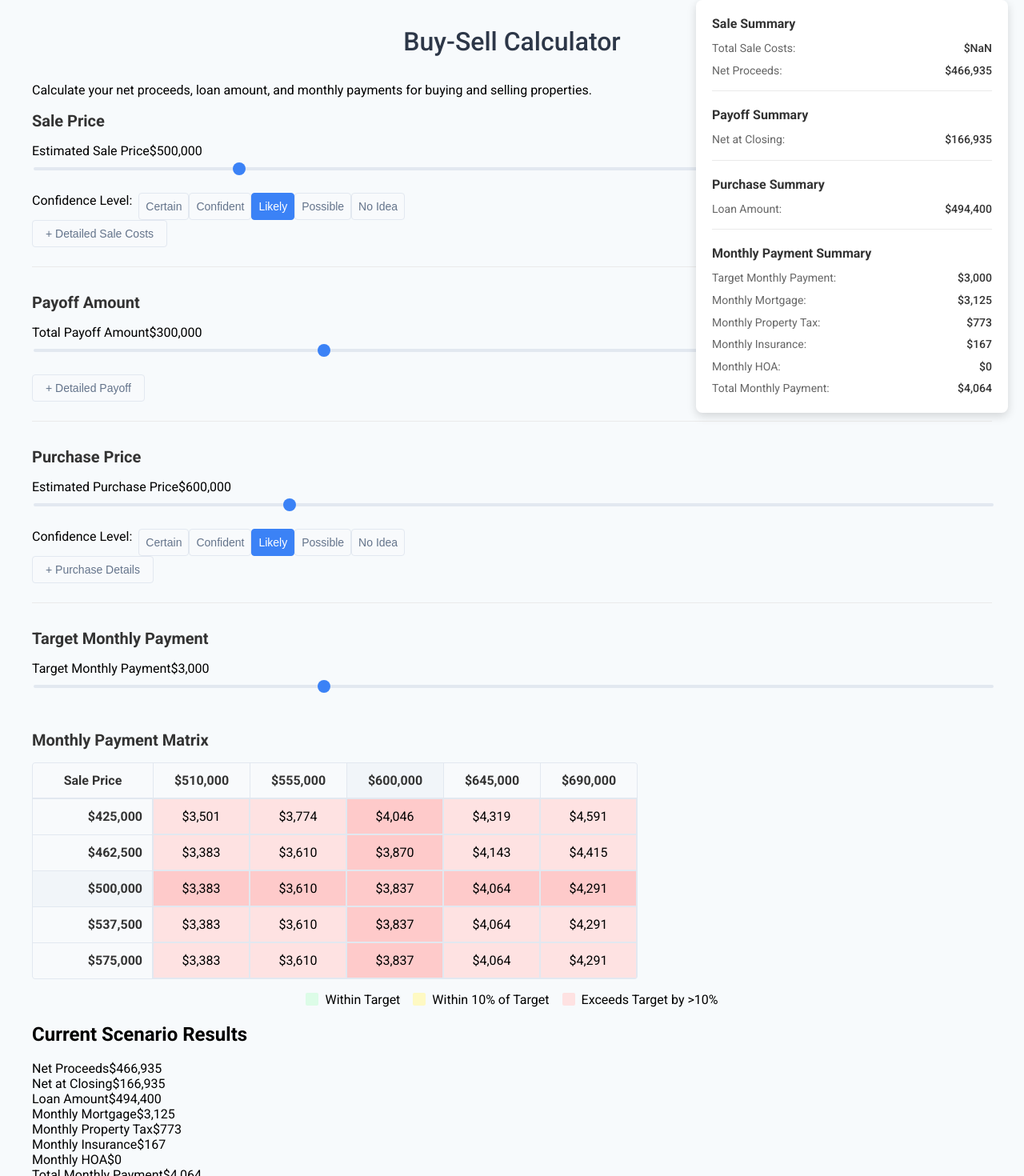
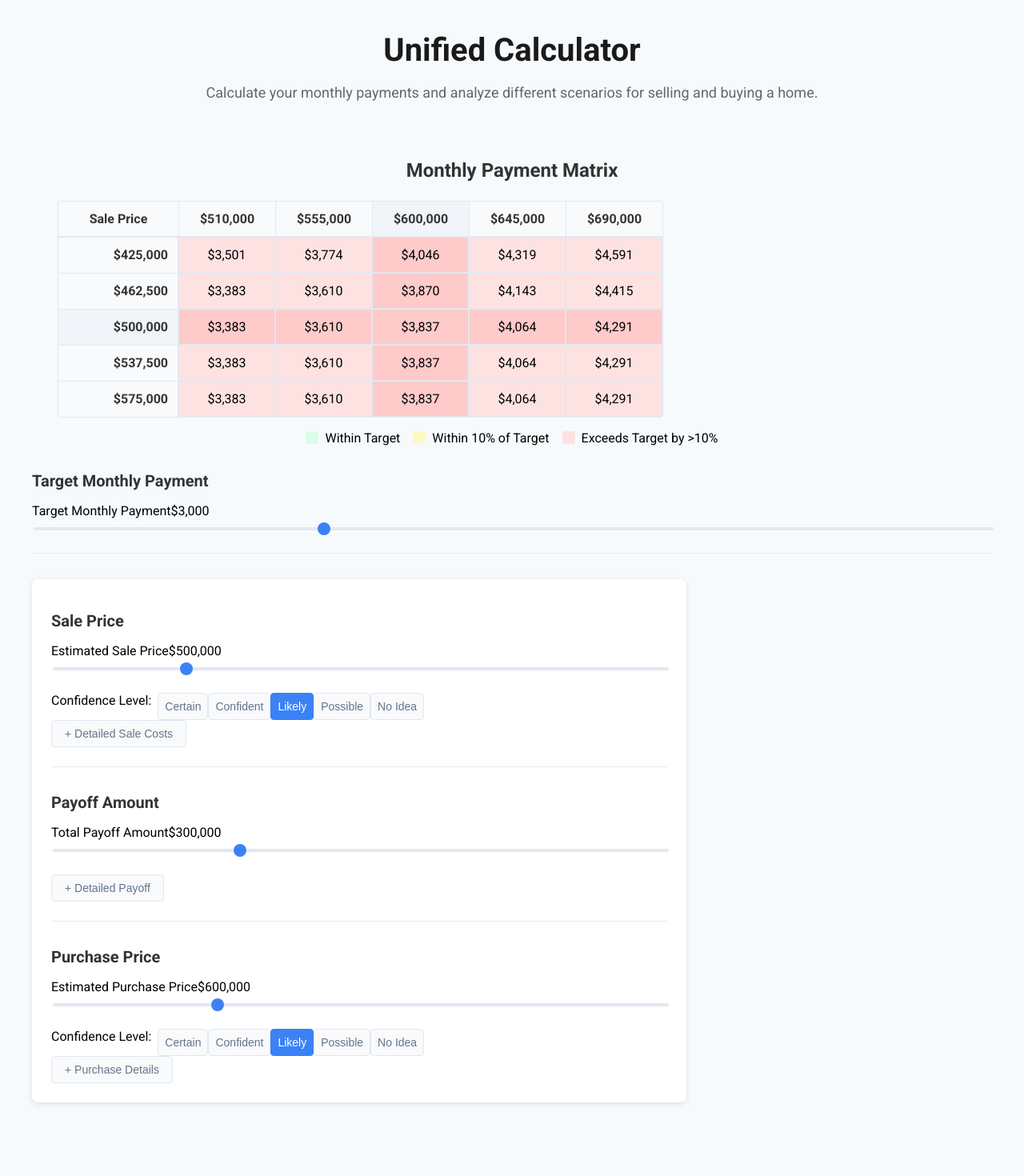
Before and after one commit to trentschade/buy-sell_fullstack_3_next, a Next.js app: page /unified-calculator in a window 1280 px wide. Shown: the part 20-1490 px from the top of the page at 80% size. After the commit the page ends 1430 px from the top, so only its background shows below. Built offline with nearby package versions, Linux system fonts and the light colour scheme.

Commit message:
Again...shuffling some of the formatting around.

```diff
--- a/pages/unified-calculator.js
+++ b/pages/unified-calculator.js
@@ -6,10 +6,7 @@ import PayoffSection from '../components/calculator/PayoffSection';
 import PurchaseSection from '../components/calculator/PurchaseSection';
 import TargetPaymentSection from '../components/calculator/TargetPaymentSection';
 import MonthlyPaymentMatrix from '../components/calculator/MonthlyPaymentMatrix';
-import FloatingDashboard from '../components/calculator/FloatingDashboard';
-import ResultsSection from '../components/calculator/ResultsSection';
-import { formatCurrency } from '../utils/formatters';
-import styles from '../styles/OriginalUnifiedCalculator.module.css';
+import styles from '../styles/UnifiedCalculator.module.css';
 
 /**
  * UnifiedCalculator component
@@ -23,7 +20,6 @@ const UnifiedCalculator = () => {
     payoffDetails,
     purchaseDetails,
     confidenceLevels,
-    tableConfig,
     results,
     toggleExpanded,
     handleMainSliderChange,
@@ -40,12 +36,21 @@ const UnifiedCalculator = () => {
         <link rel="icon" href="/favicon.ico" />
       </Head>
 
-      <header className={styles.header}>
-        <h1 className={styles.title}>Buy-Sell Calculator</h1>
-        <p className={styles.description}>
-          Calculate your net proceeds, loan amount, and monthly payments for buying and selling properties.
-        </p>
-      </header>
+      <div className={styles.header}>
+        <h1>Unified Calculator</h1>
+        <p>Calculate your monthly payments and analyze different scenarios for selling and buying a home.</p>
+      </div>
+
+      <MonthlyPaymentMatrix
+        tableData={results.tableData}
+        targetMonthlyPayment={targetMonthlyPayment}
+        mainSliders={mainSliders}
+      />
+
+      <TargetPaymentSection
+        targetMonthlyPayment={targetMonthlyPayment}
+        onTargetPaymentChange={handleTargetPaymentChange}
+      />
 
       <div className={styles.mainContent}>
         <div className={styles.calculatorSection}>
@@ -76,32 +81,6 @@ const UnifiedCalculator = () => {
             onDetailChange={handleDetailChange}
             onToggleExpanded={toggleExpanded}
           />
-
-          <TargetPaymentSection
-            targetMonthlyPayment={targetMonthlyPayment}
-            onTargetPaymentChange={handleTargetPaymentChange}
-          />
-
-        </div>
-        <div>
-          <MonthlyPaymentMatrix
-            tableData={results.tableData}
-            tableConfig={tableConfig}
-            targetMonthlyPayment={targetMonthlyPayment}
-            mainSliders={mainSliders}
-          />
-        </div>
-
-        <div className={styles.resultsSection}>
-          <FloatingDashboard
-            results={results}
-            targetMonthlyPayment={targetMonthlyPayment}
-          />
-
-          <ResultsSection
-            results={results}
-            targetMonthlyPayment={targetMonthlyPayment}
-          />
         </div>
       </div>
     </div>
--- a/styles/UnifiedCalculator.module.css
+++ b/styles/UnifiedCalculator.module.css
@@ -201,15 +201,18 @@
 
 /* Matrix styles */
 .matrixSection {
-  margin-top: 2rem;
+  margin: 2rem auto;
   overflow-x: auto;
+  max-width: 1200px;
+  padding: 0 2rem;
 }
 
 .matrixSection h2 {
-  font-size: 1.25rem;
+  font-size: 1.5rem;
   font-weight: 600;
   color: #333;
-  margin-bottom: 1rem;
+  margin-bottom: 1.5rem;
+  text-align: center;
 }
 
 .matrixContainer {
@@ -353,3 +356,22 @@
 .matrixRow .matrixCell:nth-child(4).insufficient {
   background-color: #fecaca;
 }
+
+.targetPaymentSection {
+  max-width: 1200px;
+  margin: 0 auto 2rem;
+  padding: 0 2rem;
+  text-align: center;
+}
+
+.targetPaymentSection h2 {
+  font-size: 1.5rem;
+  font-weight: 600;
+  color: #333;
+  margin-bottom: 1.5rem;
+}
+
+.targetPaymentSlider {
+  max-width: 600px;
+  margin: 0 auto;
+}
```
